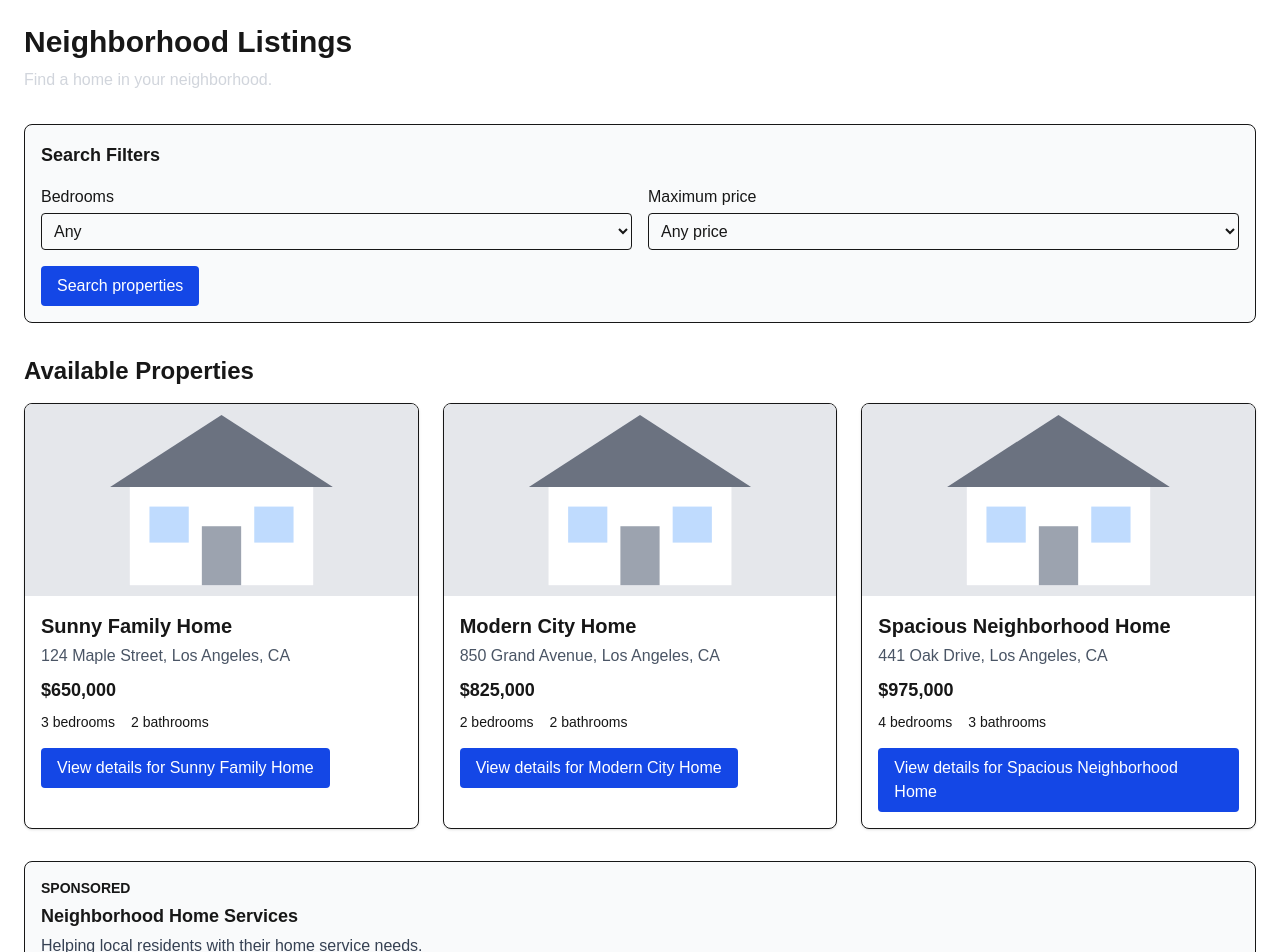
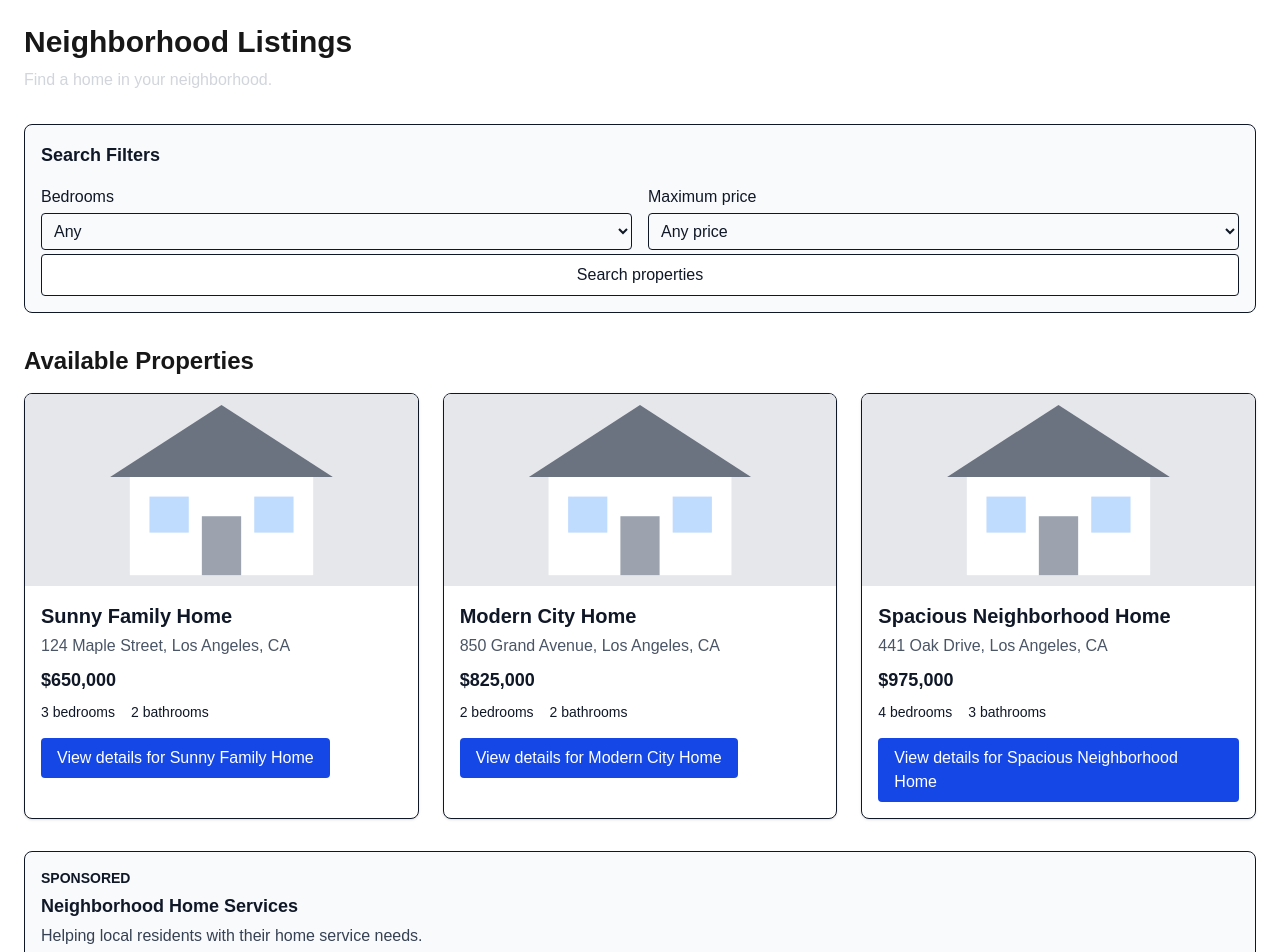
Before and after one commit to Jesusgom28/neighborhood-listing-platform, a Next.js app: page / in a window 1280 px wide. Shown: the top 952 px of the page. Built offline with nearby package versions, Linux system fonts and the light colour scheme.

Commit message:
Improve component color contrast and accessibility

```diff
--- a/src/components/PropertyCard.tsx
+++ b/src/components/PropertyCard.tsx
@@ -7,7 +7,7 @@ interface PropertyCardProps {
 
 export default function PropertyCard({ property }: PropertyCardProps) {
   return (
-    <article className="overflow-hidden rounded-lg border bg-white shadow-sm">
+    <article className="overflow-hidden rounded-lg border bg-white text-gray-900 shadow-sm">
       <Image
         src={property.imageUrl}
         alt={`${property.title} at ${property.address}, ${property.city}`}
--- a/src/components/SearchFilters.tsx
+++ b/src/components/SearchFilters.tsx
@@ -1,6 +1,6 @@
 export default function SearchFilters() {
   return (
-    <form className="rounded-lg border bg-gray-50 p-4">
+    <form className="rounded-lg border bg-gray-50 p-4 text-gray-900">
       <h2 className="text-lg font-semibold">Search Filters</h2>
 
       <div className="mt-4 grid gap-4 md:grid-cols-2">
@@ -39,7 +39,7 @@ export default function SearchFilters() {
 
       <button
         type="submit"
-        className="mt-4 rounded bg-blue-700 px-4 py-2 text-white focus-visible:outline-none focus-visible:ring-2 focus-visible:ring-blue-500 focus-visible:ring-offset-2"
+        className="mt-1 w-full rounded border bg-white p-2 text-gray-900 focus-visible:outline-none focus-visible:ring-2 focus-visible:ring-blue-500"
       >
         Search properties
       </button>
--- a/src/components/SponsorBanner.tsx
+++ b/src/components/SponsorBanner.tsx
@@ -6,7 +6,7 @@ interface SponsorBannerProps {
 
 export default function SponsorBanner({ sponsor }: SponsorBannerProps) {
   return (
-    <aside className="rounded-lg border bg-gray-50 p-4">
+    <aside className="rounded-lg border bg-gray-50 p-4 text-gray-900">
       <p className="text-sm font-semibold uppercase">Sponsored</p>
 
       <h2 className="mt-1 text-lg font-semibold">{sponsor.name}</h2>
```
